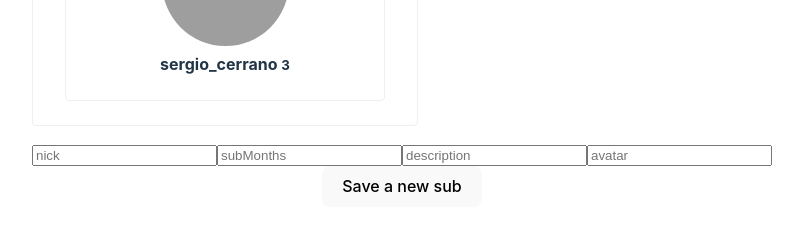
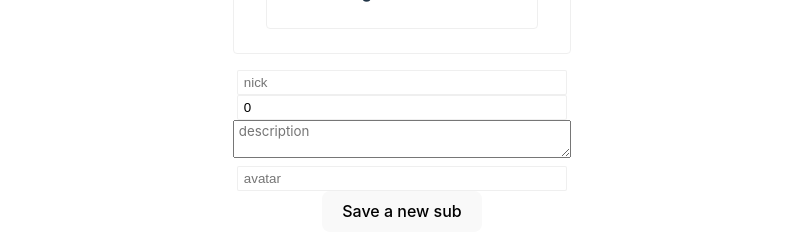
Before and after one commit to patxiarana/react-typescript, a React (Vite) app in the folder react-typescript/: page / in a window 1280 px wide. Shown: the part 532-773 px from the top of the page, without its empty margins (238-1041 px from the left). Built offline with nearby package versions, Linux system fonts and the light colour scheme; grey boxes are pictures that could not be loaded.

Commit message:
modify types

```diff
--- a/react-typescript/src/components/Form.tsx
+++ b/react-typescript/src/components/Form.tsx
@@ -1,13 +1,30 @@
+import { useState } from "react";
+
 const Form = () => {
+
+
+    const [inputValues, setInputValues] = useState({
+        nick: '',
+        subMonths: 0,
+        avatar: '',
+        description: '',
+    })
     const handlesubmit = () => { }
+
+    const handlechange = (e: React.ChangeEvent<HTMLInputElement | HTMLTextAreaElement >) => {
+        setInputValues({
+            ...inputValues,
+            [e.target.name]: e.target.value
+         } )
+    }
 
     return (
         <div>
             <form onSubmit={handlesubmit}>
-                <input type="text" name="nick" placeholder="nick" />
-                <input type="text" name="subMonths" placeholder="subMonths" />
-                <input type="text" name="description" placeholder="description" />
-                <input type="text" name="avatar" placeholder="avatar" />
+                <input onChange={handlechange} value={inputValues.nick} type="text" name="nick" placeholder="nick" />
+                <input onChange={handlechange} value={inputValues.subMonths} type="text" name="subMonths" placeholder="subMonths" />
+                <textarea onChange={handlechange} value={inputValues.description}  name="description" placeholder="description" />
+                <input onChange={handlechange} value={inputValues.avatar} type="text" name="avatar" placeholder="avatar" />
             </form>
 
             <button>Save a new sub</button>
--- a/react-typescript/src/index.css
+++ b/react-typescript/src/index.css
@@ -29,6 +29,12 @@ body {
   min-width: 320px;
   min-height: 100vh;
   place-content: center;
+}
+
+textarea {
+  font-family: inherit;
+  margin-bottom: 8px;
+  padding-left: 5px;
 }
 
 h1 {
@@ -89,3 +95,15 @@ margin-bottom: 16px;
 max-width: 320px;
 padding: 8px 32px;
 }
+
+form {
+  display: flex;
+  flex-direction: column;
+}
+
+form input {
+  border:  1px solid #eeee;
+  border-radius: 2px;
+  padding: 4px 6px;
+  margin: 0px 4px;
+}
```
